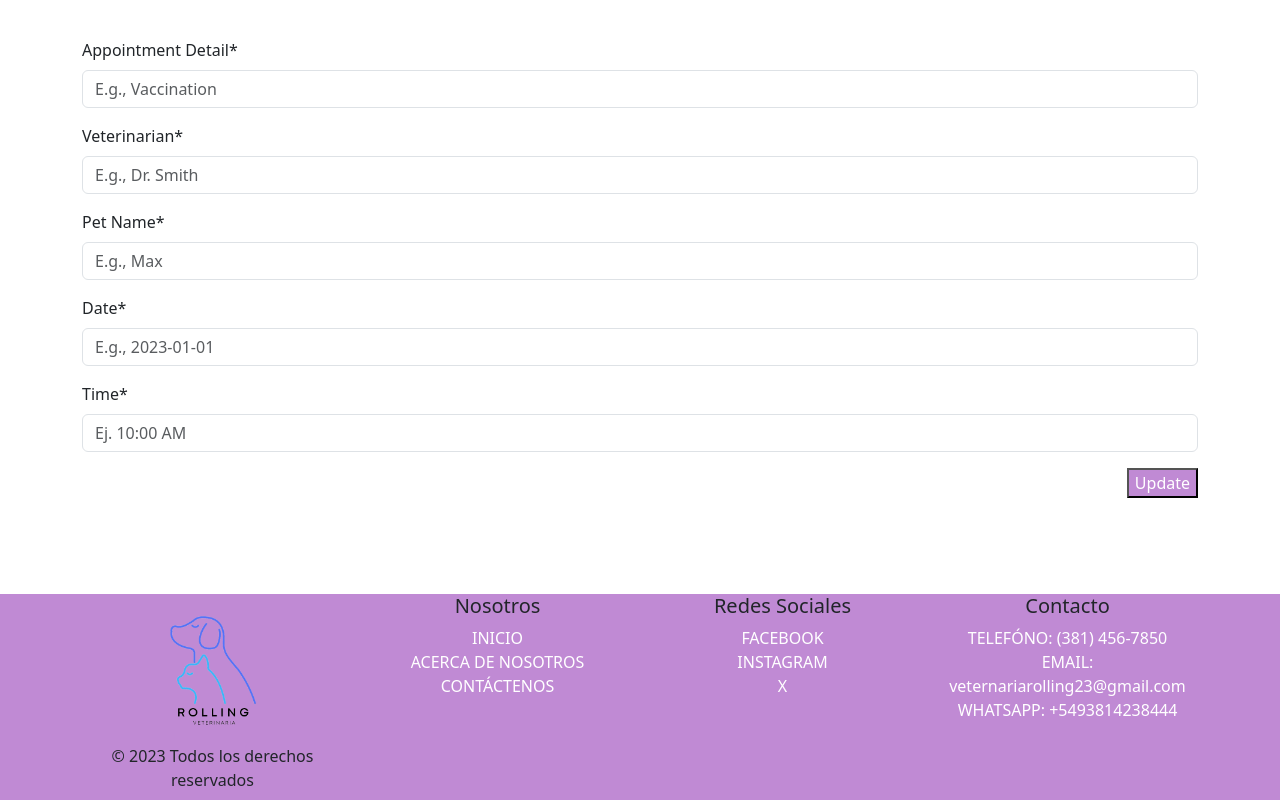
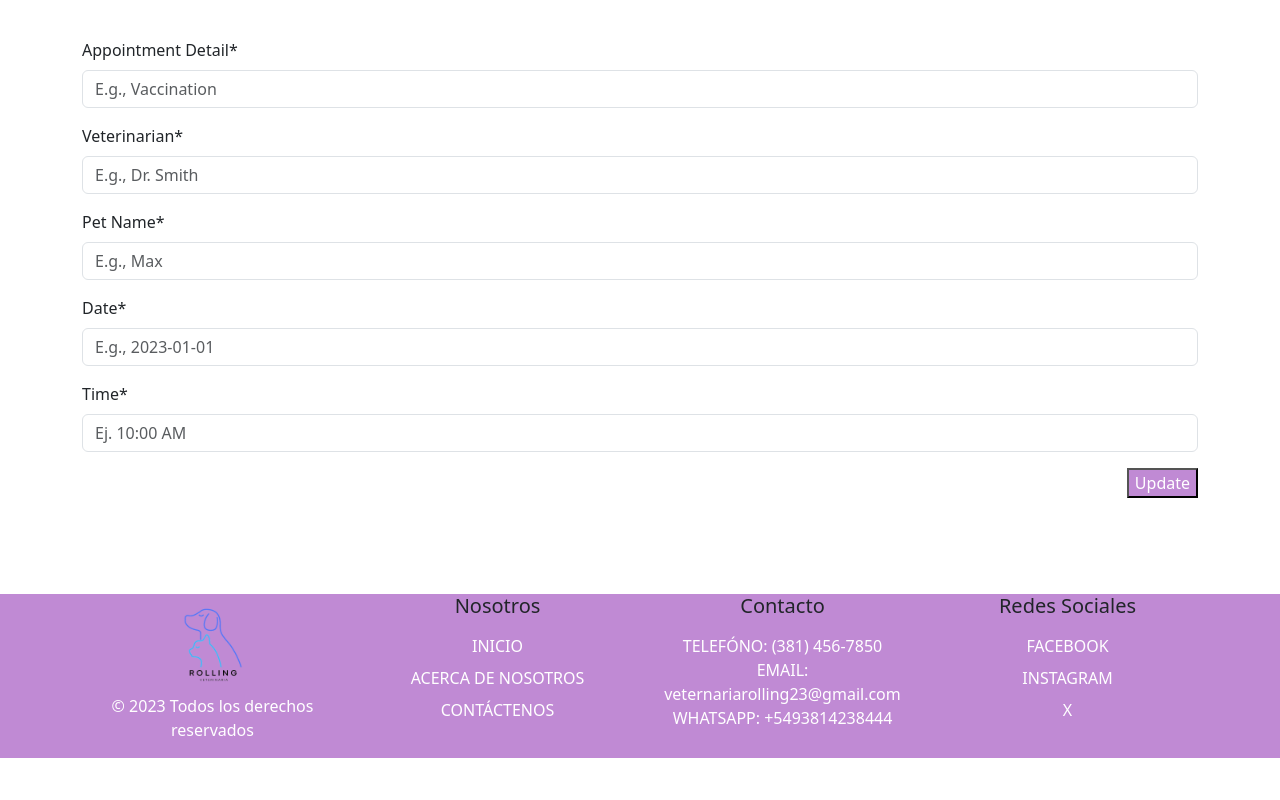
Before and after one commit to maxigiordani/ProyectoVeterinaria, a React (Vite) app: page /turnos/edit/1 in a window 1280 px wide. Shown: the part 235-1035 px from the top of the page. After the commit the page ends 993 px from the top, so only its background shows below. Built offline with nearby package versions, Linux system fonts and the light colour scheme; no server answers.

Commit message:
update in styles

```diff
--- a/src/App.css
+++ b/src/App.css
@@ -1,6 +1,3 @@
-
-
-
 .vertical-ad {
   position: fixed;
   top: 0;
@@ -145,7 +142,7 @@
   margin-top: 20px;
 }
 
-.publicidaddetail{
+.publicidaddetail {
   margin-top: 5000px;
 }
 
@@ -163,7 +160,7 @@ padding: 5px;
 
 .navbarstyle {
   max-height: 300px;
-  background-color:#c08ad4;
+  background-color: #c08ad4;
   padding: 15px;
 
 }
@@ -216,18 +213,18 @@ box-shadow: 0 0 15px rgba(183, 26, 223, 0.5);
 }
 
 
-.btn-violeta{
+.btn-violeta {
   background-color: #c08ad4;
-  color:white
+  color: white
 }
-.btn-violeta:hover{
+
+.btn-violeta:hover {
   background-color: blueviolet;
-  color:white
+  color: white
 }
 
 .footer {
   background-color: #c08ad4;
-
 
 }
 
@@ -238,15 +235,20 @@ box-shadow: 0 0 15px rgba(183, 26, 223, 0.5);
 }
 
 .logofooter {
-  height: 150px;
+  height: 100px;
 }
 
 .linkfooter {
   text-decoration: none;
   color: white;
+  margin: 12px;
 }
 
 .linkfooter:hover {
   color: black;
   background-color: aqua;
 }
+
+.infofooter {
+  color: white;
+}
--- a/src/components/pages/Footer.jsx
+++ b/src/components/pages/Footer.jsx
@@ -1,50 +1,69 @@
-import 'bootstrap/dist/css/bootstrap.min.css';
-import '/src/App.css';
-import { Container, Row, Col } from 'react-bootstrap';
-import logo from '../../assets/imagenes/logo1.png';
+import "bootstrap/dist/css/bootstrap.min.css";
+import "/src/App.css";
+import { Container, Row, Col } from "react-bootstrap";
+import logo from "../../assets/imagenes/logo1.png";
 
 const Footer = () => {
   return (
     <footer className="footer">
-      <Container className='text-center'>
+      <Container className="text-center">
         <Row className="justify-content-center">
-          {/* Primera columna con el logo y derechos reservados */}
           <Col md={6} lg={3}>
             <img
               src={logo}
               alt="Logo de la Empresa"
               className="d-inline-block align-top logofooter"
             />
-            <p className=" mb-2">© 2023 Todos los derechos reservados</p>
+            <p className="infofooter">© 2023 Todos los derechos reservados</p>
           </Col>
-
-          {/* Segunda columna con enlaces "Nosotros" */}
           <Col md={6} lg={3}>
-            <h5>Nosotros</h5>
+            <h5 className="mb-3">Nosotros</h5>
             <ul className="list-unstyled">
-              <li><a className='linkfooter' href="/">INICIO</a></li>
-              <li><a className='linkfooter' href="/aboutus">ACERCA DE NOSOTROS</a></li>
-              <li><a className='linkfooter' href="/contactus">CONTÁCTENOS</a></li>
+              <li className="mb-2">
+                <a className="linkfooter" href="/">
+                  INICIO
+                </a>
+              </li>
+              <li className="mb-2">
+                <a className="linkfooter" href="/aboutus">
+                  ACERCA DE NOSOTROS
+                </a>
+              </li>
+              <li >
+                <a className="linkfooter" href="/contactus">
+                  CONTÁCTENOS
+                </a>
+              </li>
             </ul>
           </Col>
-
-          {/* Tercera columna con enlaces a redes sociales */}
-          <Col md={6} lg={3} >
-            <h5>Redes Sociales</h5>
+          <Col md={6} lg={3}>
+            <h5 className="mb-3">Contacto</h5>
             <ul className="list-unstyled">
-              <li><a className='linkfooter' href="https://facebook.com">FACEBOOK</a></li>
-              <li><a className='linkfooter' href="https://instagram.com">INSTAGRAM</a></li>
-              <li><a className='linkfooter' href="https://twitter.com">X</a></li>
+              <li className="infofooter">TELEFÓNO: (381) 456-7850</li>
+              <li className="infofooter">
+                EMAIL: veternariarolling23@gmail.com
+              </li>
+              <li className="infofooter">WHATSAPP: +5493814238444</li>
             </ul>
           </Col>
-
-          {/* Cuarta columna de contacto */}
-          <Col md={6} lg={3} >
-            <h5>Contacto</h5>
+          <Col md={6} lg={3}>
+            <h5 className="mb-3">Redes Sociales</h5>
             <ul className="list-unstyled">
-              <li className='linkfooter'  >TELEFÓNO: (381) 456-7850</li>
-              <li className='linkfooter'>EMAIL: veternariarolling23@gmail.com</li>
-              <li className='linkfooter'>WHATSAPP: +5493814238444</li>
+              <li className="mb-2">
+                <a className="linkfooter" href="https://facebook.com">
+                  FACEBOOK
+                </a>
+              </li>
+              <li className="mb-2">
+                <a className="linkfooter" href="https://instagram.com">
+                  INSTAGRAM
+                </a>
+              </li>
+              <li>
+                <a className="linkfooter" href="https://twitter.com">
+                  X
+                </a>
+              </li>
             </ul>
           </Col>
         </Row>
```
Lines whose indentation alone changed are shown as unchanged.
